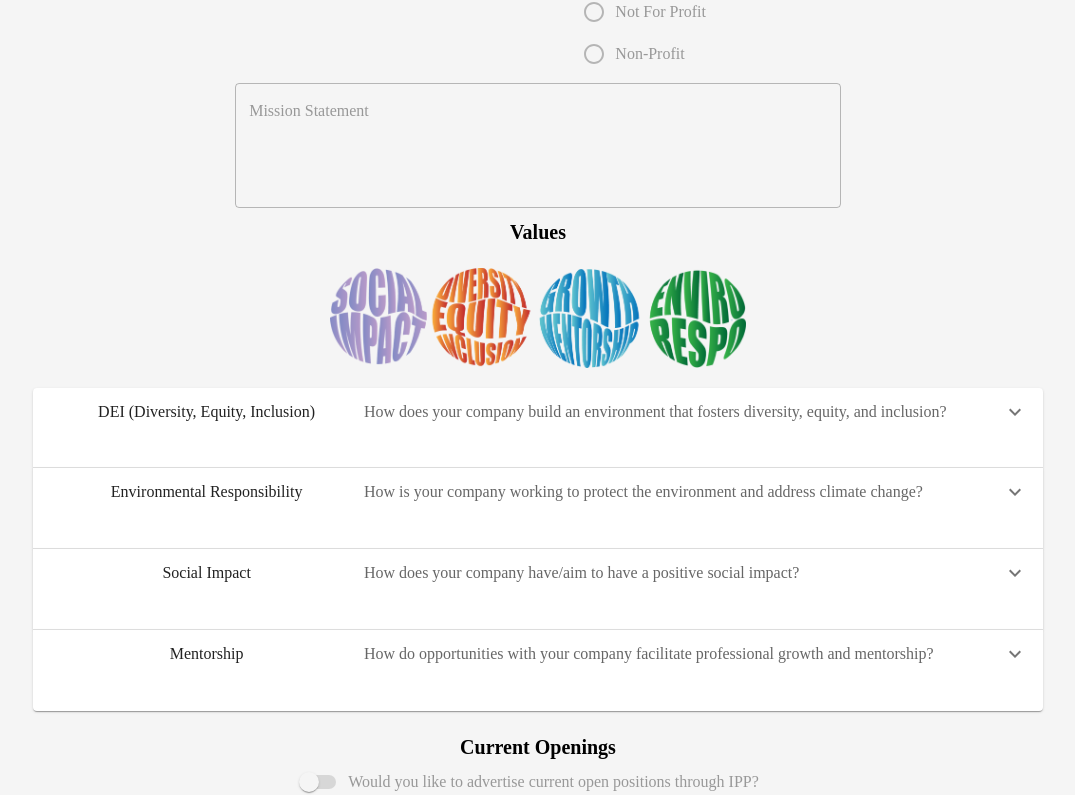
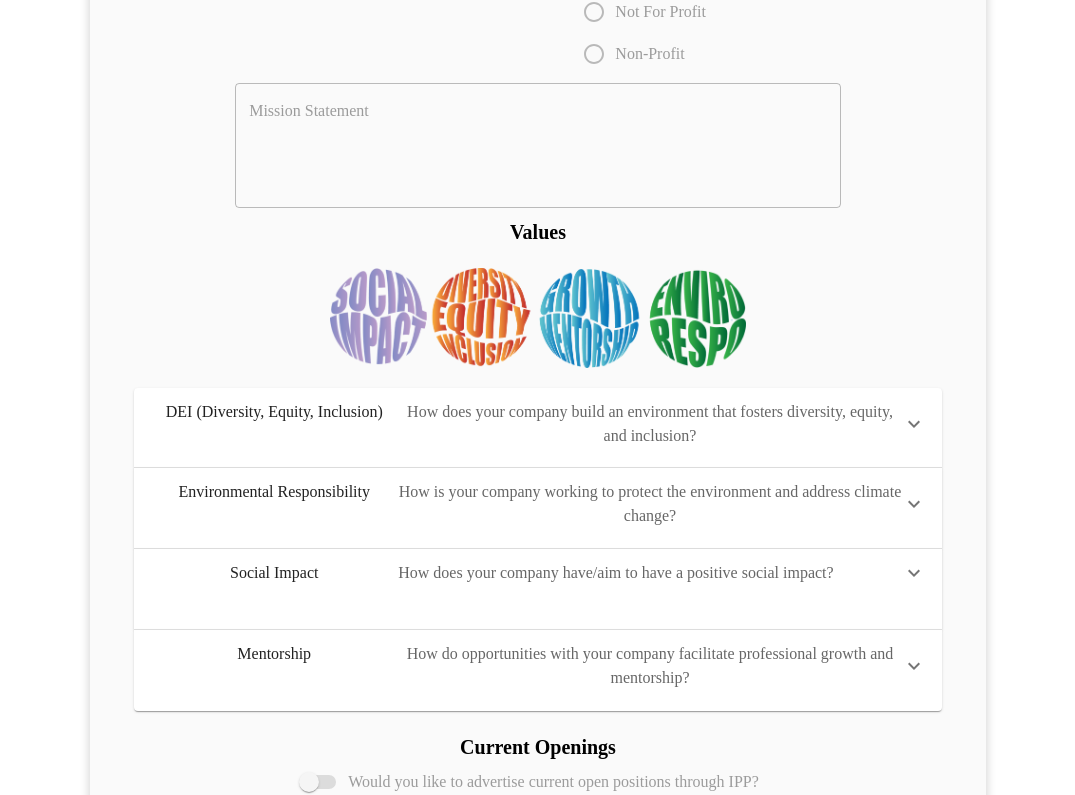
Before and after one commit to jbarlas/brown-cs-ipp, a React (Create React App) app: page /apply in a window 1280 px wide. Shown: the part 828-1623 px from the top of the page, without its empty margins (102-1177 px from the left). Built offline with nearby package versions, Linux system fonts and the light colour scheme; a web font is replaced by a local one.

Commit message:
feat: fixed more sizes, added form background with shadows

```diff
--- a/src/views/application/Application.css
+++ b/src/views/application/Application.css
@@ -16,13 +16,14 @@
 }
 
 .apply-page {
-    background: #f5f5f5; /* replace with your preferred color or image */
+    background: #fafafa; /* replace with your preferred color or image */
     padding: 20px;
     margin: 0 auto;
     border: 1px solid #ddd;
     border-radius: 5px;
   }
 
+
 @font-face {
     font-family: 'Circular Std';
     src: url('../circular-std-medium-500.ttf') format('truetype');
--- a/src/views/application/Application.jsx
+++ b/src/views/application/Application.jsx
@@ -236,8 +236,7 @@ export default function Application() {
     <>
     <ThemeProvider theme={theme}>
 
-
-      <div style={{ background: '#f5f5f5' }}>
+      <div>
         <div className="code-block" align="center">
           <br></br>
           <br></br>
@@ -300,8 +299,9 @@ export default function Application() {
         </div>
         <br></br>
         <Divider />
+
+        <div id="form" align="center" style={{background: '#fafafa', margin: '0 15%', boxShadow: '0px 0px 10px rgba(0, 0, 0, 0.2)'}}>
         <br></br>
-        <div id="form" align="center">
           <Typography variant="body2">
             To apply to become a partner, please provide the following details
             so we can best inform our students about your job opportunities.
@@ -452,7 +452,7 @@ export default function Application() {
                 expanded={expanded === "panel1"}
                 onChange={handleChange("panel1")}
                 sx={{
-                  maxWidth: '100ch',
+                  maxWidth: '80ch',
                   minHeight: '8ch',
                 }}
               >
@@ -486,7 +486,7 @@ export default function Application() {
               </Accordion>
               <Accordion
               sx={{
-                maxWidth: '100ch',
+                maxWidth: '80ch',
                 minHeight: '8ch',
               }}
                 expanded={expanded === "panel2"}
@@ -521,7 +521,7 @@ export default function Application() {
               </Accordion>
               <Accordion
               sx={{
-                maxWidth: '100ch',
+                maxWidth: '80ch',
                 minHeight: '8ch',
               }}
                 expanded={expanded === "panel3"}
@@ -556,7 +556,7 @@ export default function Application() {
               </Accordion>
               <Accordion
               sx={{
-                maxWidth: '100ch',
+                maxWidth: '80ch',
                 minHeight: '8ch',
               }}
                 expanded={expanded === "panel4"}
@@ -640,8 +640,8 @@ export default function Application() {
                                   component="form"
                                   sx={{
                                     "& .MuiTextField-root": {
-                                      m: 1,
-                                      width: "60ch",
+                                      m: 2,
+                                      width: "28.623ch",
                                     },
                                   }}
                                   noValidate
@@ -656,18 +656,6 @@ export default function Application() {
                                     onChange={(e) => updateJobInfo(e, ind)}
                                     disabled={!applicationInfo.validCode}
                                   />
-                                </Box>
-                                <Box
-                                  component="form"
-                                  sx={{
-                                    "& .MuiTextField-root": {
-                                      m: 1,
-                                      width: "60ch",
-                                    },
-                                  }}
-                                  noValidate
-                                  autoComplete="off"
-                                >
                                   <TextField
                                     id="filled-multiline-static"
                                     label="Compensation Range"
@@ -682,8 +670,8 @@ export default function Application() {
                                   component="form"
                                   sx={{
                                     "& .MuiTextField-root": {
-                                      m: 1,
-                                      width: "28.79ch",
+                                      m: 2,
+                                      width: "28.623ch",
                                     },
                                   }}
                                   noValidate
```
